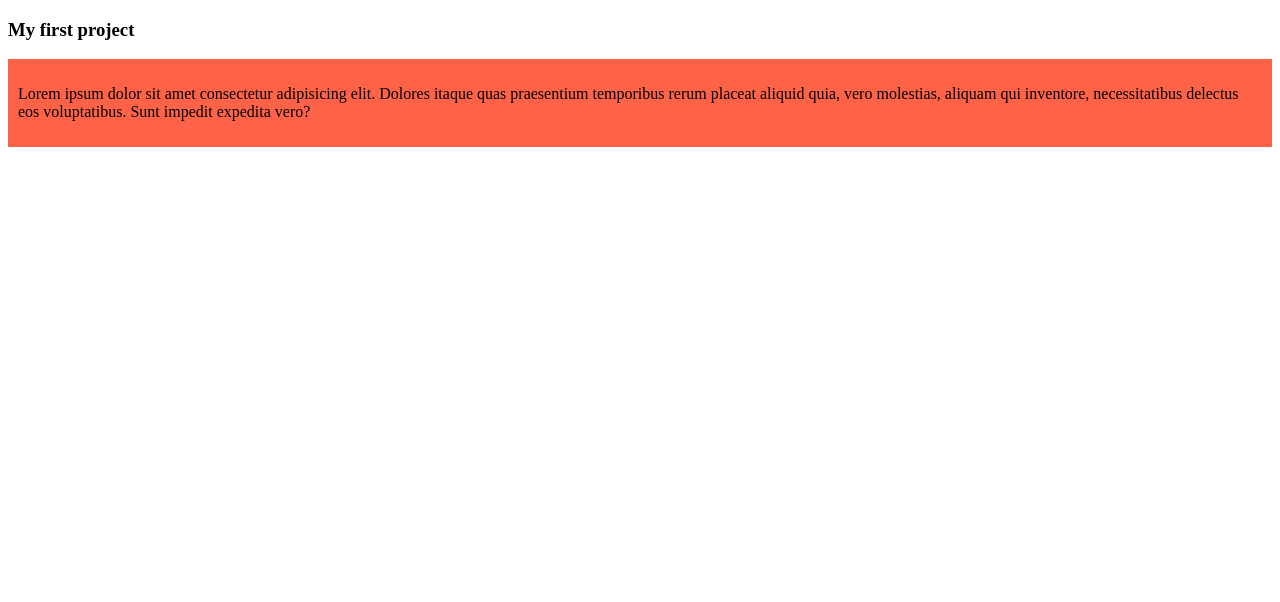
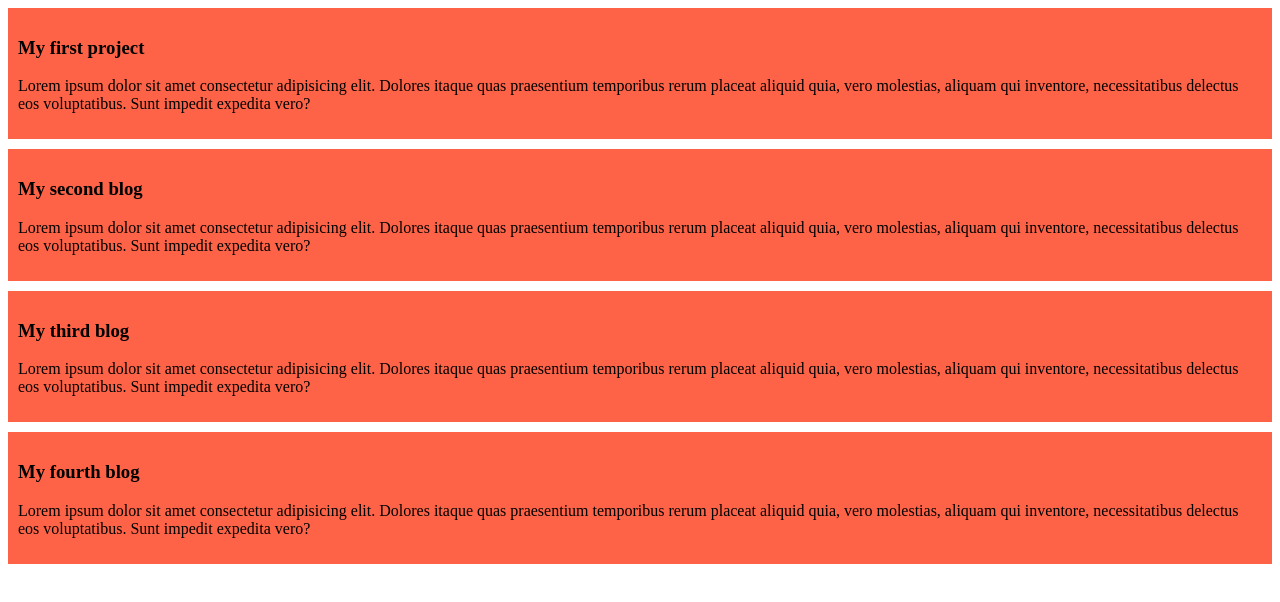
Before and after one commit to mdmojahid472/My-simple-website, a plain HTML site: page index.html in a window 1280 px wide. Drawn offline with Linux system fonts and the light colour scheme.

Commit message:
added tahe second and the third blog and the fourth

```diff
--- a/blog.css
+++ b/blog.css
@@ -1,5 +1,5 @@
 div{
     background-color: tomato;
     padding: 10px;
-    ma
+    margin-bottom: 10px;
 }
--- a/index.html
+++ b/index.html
@@ -3,13 +3,25 @@
 <head>
     <meta charset="UTF-8">
     <meta name="viewport" content="width=device-width, initial-scale=1.0">
-    <title>Document</title>
+    <title>My simple website</title>
     <link rel="stylesheet" href="blog.css">
 </head>
+</body>
 <body>
-    <h3>My first project</h3>
     <div>
+        <h3>My first project</h3>
         <p>Lorem ipsum dolor sit amet consectetur adipisicing elit. Dolores itaque quas praesentium temporibus rerum placeat aliquid quia, vero molestias, aliquam qui inventore, necessitatibus delectus eos voluptatibus. Sunt impedit expedita vero?</p>
     </div>
-</body>
+    <div>
+        <h3>My second blog</h3>
+        <p>Lorem ipsum dolor sit amet consectetur adipisicing elit. Dolores itaque quas praesentium temporibus rerum placeat aliquid quia, vero molestias, aliquam qui inventore, necessitatibus delectus eos voluptatibus. Sunt impedit expedita vero?</p>
+    </div>
+    <div>
+        <h3>My third blog</h3>
+        <p>Lorem ipsum dolor sit amet consectetur adipisicing elit. Dolores itaque quas praesentium temporibus rerum placeat aliquid quia, vero molestias, aliquam qui inventore, necessitatibus delectus eos voluptatibus. Sunt impedit expedita vero?</p>
+    </div>
+    <div>
+        <h3>My fourth blog</h3>
+        <p>Lorem ipsum dolor sit amet consectetur adipisicing elit. Dolores itaque quas praesentium temporibus rerum placeat aliquid quia, vero molestias, aliquam qui inventore, necessitatibus delectus eos voluptatibus. Sunt impedit expedita vero?</p>
+    </div>
 </html>
```
